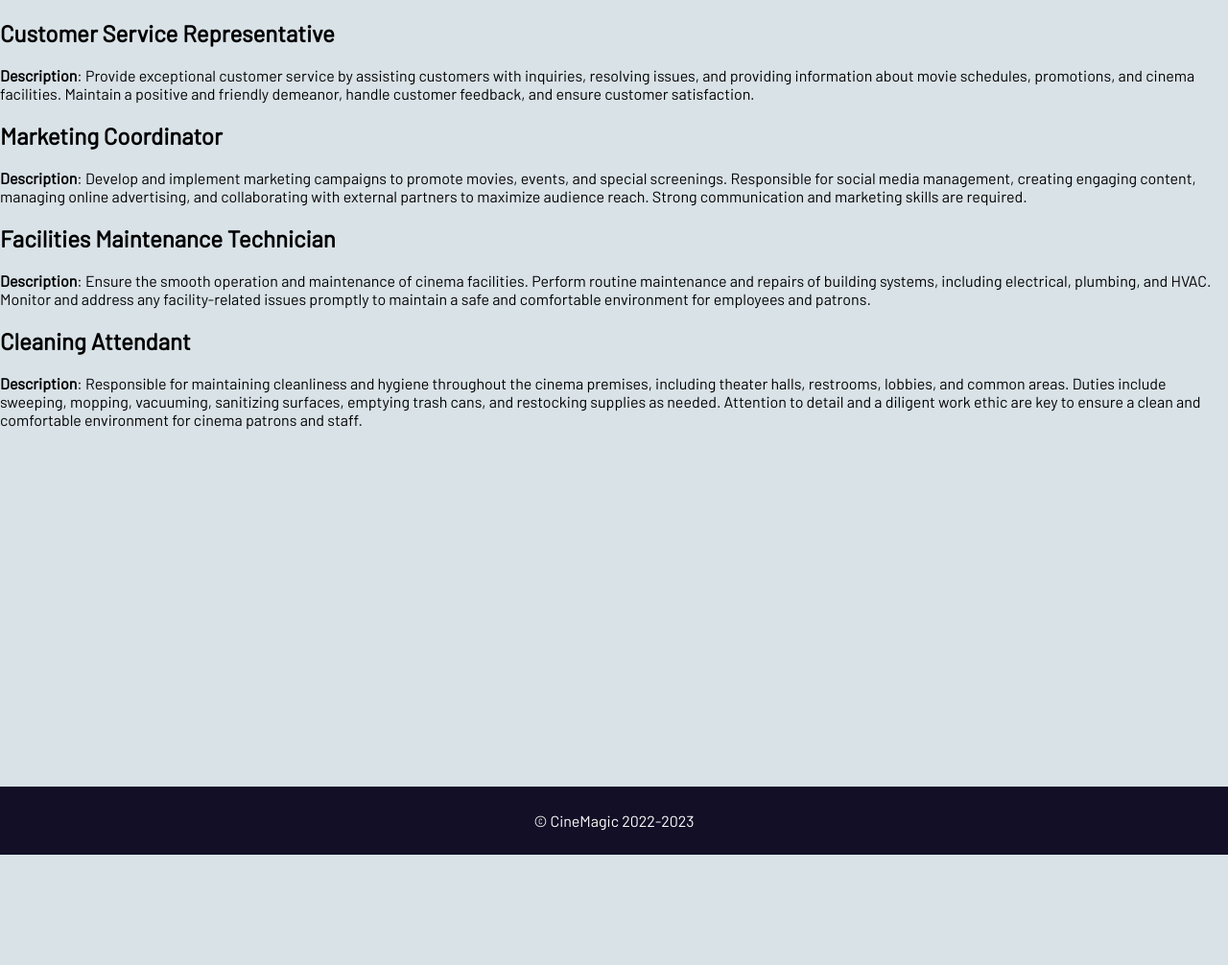
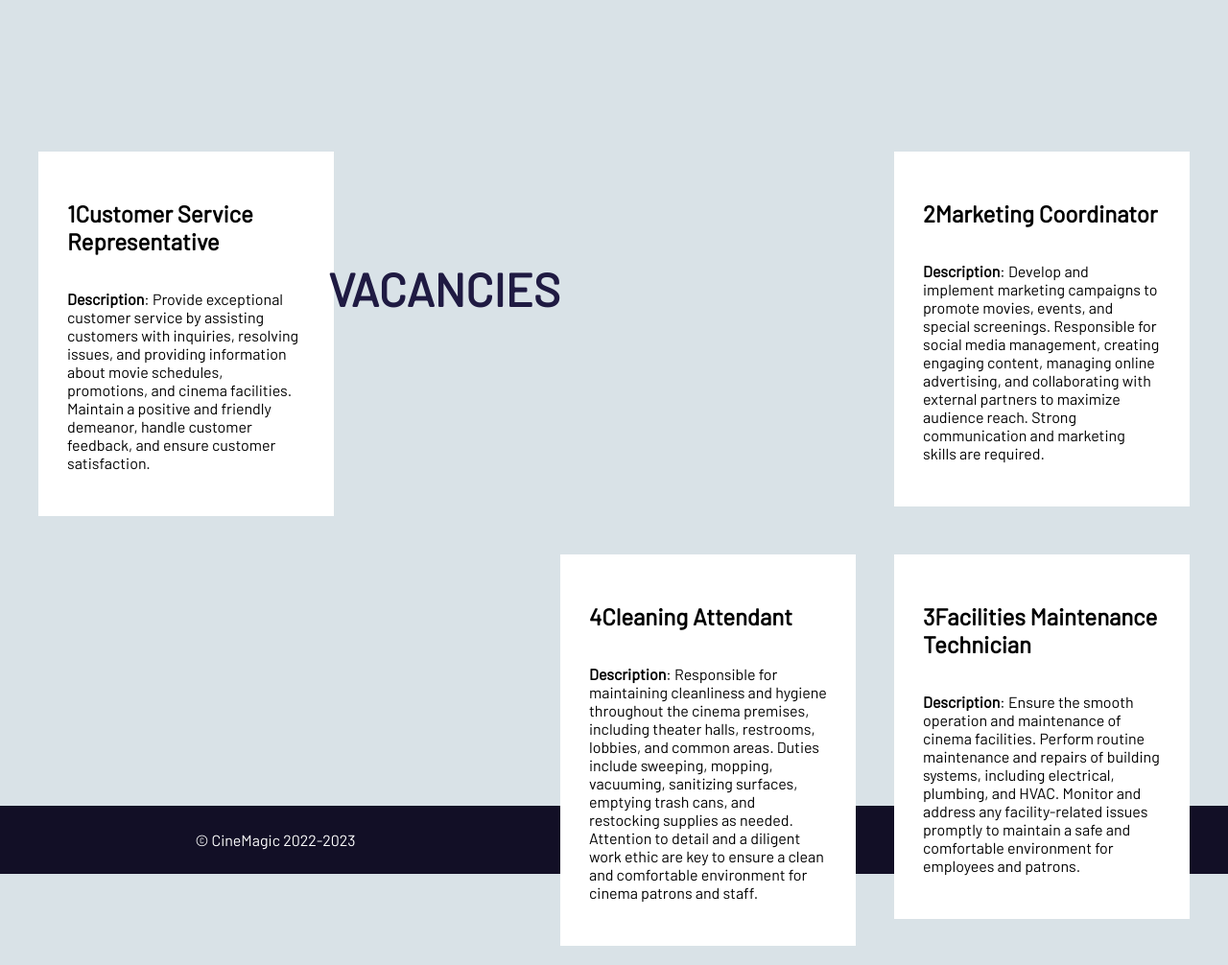
Before and after one commit to chamomil/MTDweb-ap, a Django app: page /vacancies in a window 1280 px wide; the page is wider, and only the part inside the window is pictured. Shown: the part 114-1120 px from the top of that part at 96% size. Before the commit the page ends 1005 px from the top of that part, so only its background shows below. Run offline with Django 4.2, Linux system fonts and the light colour scheme.

Commit message:
add vacancies css

```diff
--- a/info/templates/vacancies.html
+++ b/info/templates/vacancies.html
@@ -1,35 +1,39 @@
 {% extends 'base.html' %}
 {% load static %}
 
+{% block style %}
+    <link rel="stylesheet" href="{% static 'css/vacancies.css' %}">
+{% endblock %}
 {% block title %}Vacancies{% endblock %}
 {% block content %}
-    <section>
-        <div itemscope itemtype="https://schema.org/JobPosting">
-            <h2 itemprop="title">Customer Service Representative</h2>
+    <h2 id="vacancies_title">VACANCIES</h2>
+    <section id="vacancies">
+        <div itemscope itemtype="https://schema.org/JobPosting" class="vacancy">
+            <h2 itemprop="title">1Customer Service Representative</h2>
             <p><b>Description</b>: <span itemprop="description">Provide exceptional customer service by assisting
                 customers with inquiries, resolving issues, and providing information about movie schedules, promotions,
                 and cinema facilities. Maintain a positive and friendly demeanor, handle customer feedback, and ensure
                 customer satisfaction.</span></p>
         </div>
 
-        <div itemscope itemtype="https://schema.org/JobPosting">
-            <h2 itemprop="title">Marketing Coordinator</h2>
+        <div itemscope itemtype="https://schema.org/JobPosting" class="vacancy">
+            <h2 itemprop="title">2Marketing Coordinator</h2>
             <p><b>Description</b>: <span itemprop="description">Develop and implement marketing campaigns to promote
                 movies, events, and special screenings. Responsible for social media management, creating engaging
                 content, managing online advertising, and collaborating with external partners to maximize audience
                 reach. Strong communication and marketing skills are required.</span></p>
         </div>
 
-        <div itemscope itemtype="https://schema.org/JobPosting">
-            <h2 itemprop="title">Facilities Maintenance Technician</h2>
+        <div itemscope itemtype="https://schema.org/JobPosting" class="vacancy">
+            <h2 itemprop="title">3Facilities Maintenance Technician</h2>
             <p><b>Description</b>: <span itemprop="description">Ensure the smooth operation and maintenance of cinema
                 facilities. Perform routine maintenance and repairs of building systems, including electrical, plumbing,
                 and HVAC. Monitor and address any facility-related issues promptly to maintain a safe and comfortable
                 environment for employees and patrons.</span></p>
         </div>
 
-        <div itemscope itemtype="https://schema.org/JobPosting">
-            <h2 itemprop="title">Cleaning Attendant</h2>
+        <div itemscope itemtype="https://schema.org/JobPosting" class="vacancy">
+            <h2 itemprop="title">4Cleaning Attendant</h2>
             <p><b>Description</b>: <span itemprop="description">Responsible for maintaining cleanliness and hygiene
                 throughout the cinema premises, including theater halls, restrooms, lobbies, and common areas. Duties
                 include sweeping, mopping, vacuuming, sanitizing surfaces, emptying trash cans, and restocking supplies
--- /dev/null
+++ b/static/css/vacancies.css
@@ -0,0 +1,49 @@
+@keyframes read_also_transform {
+    0% {
+        transform: translateY(0);
+    }
+    35% {
+        transform: translateY(400%) translateX(200px);
+    }
+    70% {
+        transform: translateY(400%) translateX(-200px);
+    }
+    100% {
+        transform: translateY(0) translateX(0);
+    }
+}
+
+.vacancy {
+    display: flex;
+    flex-direction: column;
+    background-color: white;
+    margin: 20px;
+    padding: 30px;
+    height: 20%;
+    width: 20%;
+}
+
+#vacancies {
+    margin: 20px;
+}
+
+.vacancy:first-child{
+    float: left;
+}
+
+.vacancy:nth-last-child(odd){
+    float: right;
+}
+
+.vacancy:nth-child(3){
+    clear: left;
+    float: right;
+}
+
+main > h2 {
+    text-align: center;
+    margin: 40px;
+    color: #1f1a42;
+    font-size: 48px;
+    animation: 5s linear 0s infinite alternate read_also_transform;
+}
```
